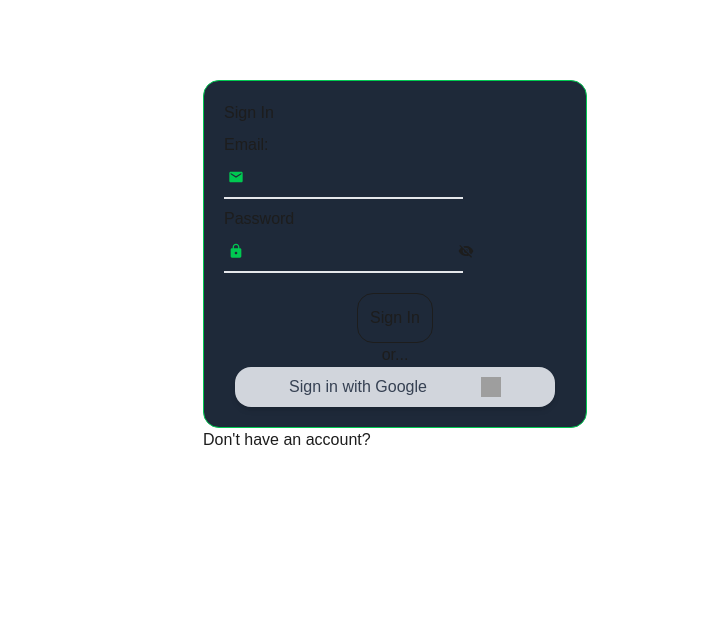
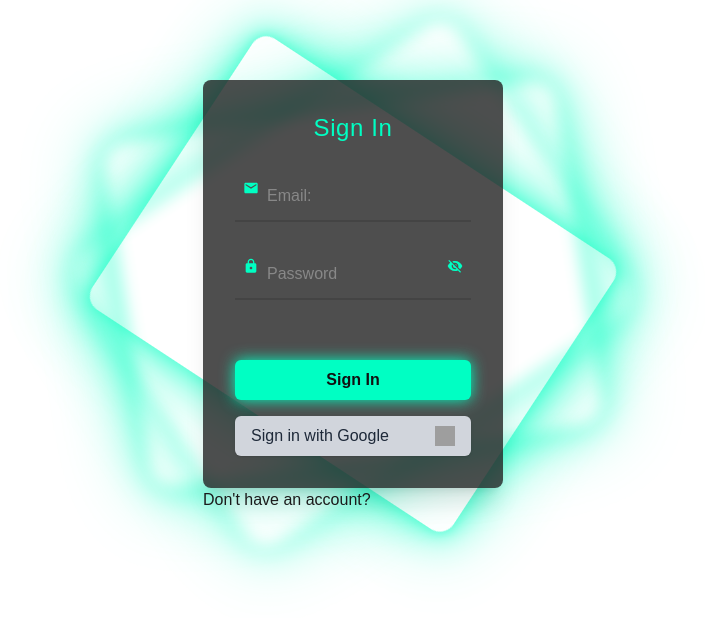
Before and after one commit to SDProject2025/game-spheres, a Next.js app: page /auth in a window 1280 px wide. Shown: the top 618 px of the page, without its empty margins (245-950 px from the left). Built offline with nearby package versions, Linux system fonts and the light colour scheme; grey boxes are pictures that could not be loaded.

Commit message:
style: updated UI for signup and signin
applied CSS changes to improve styling and layout of auth pages

```diff
--- a/src/components/auth/passwordInput.tsx
+++ b/src/components/auth/passwordInput.tsx
@@ -10,22 +10,26 @@ export default function PasswordInput({label, ...props}: Props) {
     const [showPassword, setShowPassword] = useState(false);
 
     return (
-        <label className='flex flex-col relative mt-2'>
-            <span>{label}</span>
-            <div className='flex relative'>
-                <MdLock className='absolute left-1 top-3 text-green-500'/>
+        <div className="relative mb-6">
             <input
                 {...props}
                 type={showPassword ? 'text' : 'password'}
-                    className="p-2 pl-6 border-b-2 border-gray-200 focus:outline-none focus:border-green-500 focus:shadow-md focus:shadow-green-500 transition-all duration-200"
+                required
+                placeholder=" "
+                className="peer w-full bg-transparent border-b-2 border-[#444] text-white pt-5 pb-2 px-8 outline-none focus:border-[#00ffc3] focus:shadow-[0_0_10px_#00ffc3] placeholder-transparent"
             />
-                <button type="button"
-                    onClick={(e) => setShowPassword(prev => !prev)}
-                    className='absolute right-23 top-3'
+            <label className="absolute left-8 top-2 text-[#888] text-sm transition-all peer-placeholder-shown:top-4 peer-placeholder-shown:text-base peer-placeholder-shown:text-[#888] peer-focus:top-2 peer-focus:text-sm peer-focus:text-[#00ffc3]">
+                {label}
+            </label>
+            <MdLock className="absolute left-2 top-3 text-[#00ffc3]" />
+            <button
+                type="button"
+                onClick={() => setShowPassword((prev) => !prev)}
+                className="absolute right-2 top-3 text-[#00ffc3] hover:text-white"
+                tabIndex={-1}
             >
-                    {showPassword ? <MdVisibility/> : <MdVisibilityOff/>}
+                {showPassword ? <MdVisibility /> : <MdVisibilityOff />}
             </button>
         </div>
-        </label>
     );
 }
--- a/src/components/auth/signIn/signInForm.tsx
+++ b/src/components/auth/signIn/signInForm.tsx
@@ -19,17 +19,30 @@ export default function SignInForm({signInWithGoogle, handleSignInClick}: Props)
     }
 
         return (
-        <form className="flex flex-col justify-evenly border border-green-500 rounded-2xl p-5 bg-gray-800" onSubmit={formSubmitHandler}>
-            <h1>Sign In</h1>
-            <TextInput label="Email:" icon={<MdEmail/>} onChange={(e) => setEmail(e.target.value)}/>
-            <PasswordInput label="Password" onChange={(e) => setPassword(e.target.value)}/>
+        // wrap the fram in neon rings called from globals.css
+      <div className="neon-rings-wrapper">
+        <div className="neon-ring neon-ring-1"></div>
+        <div className="neon-ring neon-ring-2"></div>
+        <div className="neon-ring neon-ring-3"></div>
+        {/* #222/80 controls opacity, decreasing denom makes it more transparent */}
+        <form
+          className="relative w-[300px] p-8 bg-[#222]/80 text-white rounded-lg shadow-xl" onSubmit={formSubmitHandler}>
+          <h1 className="text-2xl text-[#00ffc3] tracking-wide mb-6 text-center">Sign In</h1>
+          <TextInput label="Email:" icon={<MdEmail />} onChange={(e) => setEmail(e.target.value)} />
+          <PasswordInput label="Password" onChange={(e) => setPassword(e.target.value)} />
           <div className="flex flex-col justify-center items-center pt-5">
-                <button type="submit" className="p-3 border rounded-2xl hover:bg-gradient-to-br hover:from-green-500 hover:to-green-950 transition-colors duration-200">Sign In</button>
-                <p>or...</p>
+            <button
+              type="submit"
+              className="w-full py-2 mt-4 bg-[#00ffc3] text-[#111] font-semibold rounded-md shadow-[0_0_15px_#00ffc3] hover:bg-[#00e6b3] transition"
+            >
+              Sign In
+            </button>
+
+            {/* <p>or...</p> */}
             <button
               type="button"
-                    className='flex flex-row justify-evenly items-center rounded-2xl bg-gray-300 shadow-md text-gray-700 w-80 h-10 hover:bg-gray-500 hover:text-white transition-colors duration-200'
               onClick={signInWithGoogle}
+              className="mt-4 flex items-center justify-between gap-4 px-4 py-2 w-full rounded-md bg-gray-300 text-gray-800 shadow hover:bg-gray-500 hover:text-white transition"
             >
               <span className="font-medium">Sign in with Google</span>
               <img
@@ -40,5 +53,6 @@ export default function SignInForm({signInWithGoogle, handleSignInClick}: Props)
             </button>
           </div>
         </form>
+      </div>
     );
 }
--- a/src/components/auth/signUp/signUpForm.tsx
+++ b/src/components/auth/signUp/signUpForm.tsx
@@ -18,16 +18,35 @@ export default function SignUpForm({handleSignUpClick}: Props) {
         handleSignUpClick(username, email, password);
     }
 
-    return (
-        <form className="flex-col justify-evenly border border-green-500 rounded-2xl p-5 bg-gray-800" onSubmit={formSubmitHandler}>
-            <h1>Sign Up</h1>
-            <TextInput label="Username:" icon={<MdPerson/>} onChange={(e) => setUsername(e.target.value)}/>
-            <TextInput label="Email:" icon={<MdEmail/>} onChange={(e) => setEmail(e.target.value)}/>
-            <PasswordInput label="Password:" onChange={(e) => setPassword(e.target.value)}/>
+      return (
+    <div className="neon-rings-wrapper-blue">
+      <div className="neon-ring-blue neon-ring-blue-1"></div>
+      <div className="neon-ring-blue neon-ring-blue-2"></div>
+      <div className="neon-ring-blue neon-ring-blue-3"></div>
+      <form
+        className="relative w-[300px] p-8 bg-[#222]/20 text-white rounded-lg shadow-xl" onSubmit={formSubmitHandler}>
+        <h1 className="text-2xl text-[#3b82f6] tracking-wide mb-6 text-center">Sign Up</h1>
+        <TextInput
+          label="Username:"
+          icon={<MdPerson />}
+          onChange={(e) => setUsername(e.target.value)}
+        />
+        <TextInput
+          label="Email:"
+          icon={<MdEmail />}
+          onChange={(e) => setEmail(e.target.value)}
+        />
+        <PasswordInput label="Password:" onChange={(e) => setPassword(e.target.value)} />
 
-            <div className="flex flex-col justify-center items-center pt-5">
-                <button type="submit" className="p-3 border rounded-2xl hover:bg-gradient-to-br hover:from-green-500 hover:to-green-950 transition-colors duration-200">Sign Up</button>
-            </div>
-        </form>
-    );
+        <div className="flex flex-col justify-center items-center pt-5">
+          <button
+            type="submit"
+            className="w-full py-2 mt-4 bg-[#3b82f6] text-[#111] font-semibold rounded-md shadow-[0_0_15px_#3b82f6] hover:bg-[#2563eb] transition"
+          >
+            Sign Up
+          </button>
+        </div>
+      </form>
+    </div>
+  );
 }
--- a/src/components/auth/textInput.tsx
+++ b/src/components/auth/textInput.tsx
@@ -8,18 +8,21 @@ type Props = {
 
 export default function TextInput({label, icon, ...props}: Props) {
     return (
-        <label className='flex flex-col relative mt-2'>
-            <span>{label}</span>
-            <div className='flex relative'>
-                {icon &&
-                    <div className="absolute left-1 top-3 text-green-500">
-                        {icon}
-                    </div>
-                }
-                <input className="p-2 pl-6 border-b-2 border-gray-200 focus:outline-none focus:border-green-500 focus:shadow-md focus:shadow-green-500 transition-all duration-200"
-                    {...props}
-                />
-            </div>
-        </label>
+        <div className="relative mb-6">
+            <input
+                {...props}
+                required
+                placeholder=" "
+                className="peer w-full bg-transparent border-b-2 border-[#444] text-white pt-5 pb-2 px-8 outline-none focus:border-[#00ffc3] focus:shadow-[0_0_10px_#00ffc3] placeholder-transparent"
+            />
+            <label className="absolute left-8 top-2 text-[#888] text-sm transition-all peer-placeholder-shown:top-4 peer-placeholder-shown:text-base peer-placeholder-shown:text-[#888] peer-focus:top-2 peer-focus:text-sm peer-focus:text-[#00ffc3]">
+                {label}
+            </label>
+            {icon && (
+                <div className="absolute left-2 top-3 text-[#00ffc3]">
+                    {icon}
+                </div>
+            )}
+        </div>
     );
 }
--- a/src/styles/globals.css
+++ b/src/styles/globals.css
@@ -5,12 +5,12 @@
   --foreground: #1d1d1d;
 }
 
-@theme inline {
+/* @theme inline {
   --color-background: var(--background);
   --color-foreground: var(--foreground);
   --font-sans: var(--font-geist-sans);
   --font-mono: var(--font-geist-mono);
-}
+} */
 
 @media (prefers-color-scheme: dark) {
   :root {
@@ -24,3 +24,134 @@ body {
   color: var(--foreground);
   font-family: Arial, Helvetica, sans-serif;
 }
+/* neon rings for singin part, can change params from here (green rinbgs) */
+/* first ring rotates clockwise */
+@keyframes neonRotateClockwise {
+  0% { transform: rotate(0deg); }
+  100% { transform: rotate(360deg); }
+}
+/* second ring goes other dir */
+@keyframes neonRotateCounterClockwise {
+  0% { transform: rotate(0deg); }
+  100% { transform: rotate(-360deg); }
+}
+
+.neon-rings-wrapper {
+  position: relative;
+  border-radius: 12px;
+  display: inline-block;
+}
+
+.neon-ring {
+  position: absolute;
+  top: -12px;
+  left: -12px;
+  width: calc(100% + 24px);
+  height: calc(100% + 24px);
+  border-radius: 16px;
+  pointer-events: none;
+  box-shadow:
+    0 0 10px #00ffc3,
+    0 0 20px #00ffc3,
+    0 0 40px #00ffc3,
+    0 0 80px #00ffc3;
+  border: 2px solid transparent;
+  animation-timing-function: linear;
+  animation-iteration-count: infinite;
+  z-index: -1;
+}
+
+.neon-ring-1 {
+  animation-name: neonRotateClockwise;
+  /* how long its rotating 360 deg for */
+  animation-duration: 16s;
+  opacity: 0.6;
+}
+
+.neon-ring-2 {
+  top: -24px;
+  left: -24px;
+  width: calc(100% + 48px);
+  height: calc(100% + 48px);
+  border-radius: 24px;
+  opacity: 0.5;
+  filter: blur(8px);
+  animation-name: neonRotateCounterClockwise;
+  animation-duration: 20s;
+}
+.neon-ring-3 {
+  top: -24px;
+  left: -24px;
+  width: calc(100% + 48px);
+  height: calc(100% + 48px);
+  border-radius: 24px;
+  opacity: 0.4;
+  filter: blur(8px);
+  animation-name: neonRotateClockwise;
+  animation-duration: 35s;
+}
+
+/* these are blue neon rings for signup form, just experimenting for now*/
+@keyframes neonRotateClockwiseBlue {
+  0% { transform: rotate(0deg); }
+  100% { transform: rotate(360deg); }
+}
+
+@keyframes neonRotateCounterClockwiseBlue {
+  0% { transform: rotate(0deg); }
+  100% { transform: rotate(-360deg); }
+}
+
+.neon-rings-wrapper-blue {
+  position: relative;
+  border-radius: 12px;
+  display: inline-block;
+}
+
+.neon-ring-blue {
+  position: absolute;
+  top: -12px;
+  left: -12px;
+  width: calc(100% + 24px);
+  height: calc(100% + 24px);
+  border-radius: 16px;
+  pointer-events: none;
+  box-shadow:
+    0 0 10px #3b82f6,
+    0 0 20px #3b82f6,
+    0 0 40px #3b82f6,
+    0 0 80px #3b82f6;
+  border: 2px solid transparent;
+  animation-timing-function: linear;
+  animation-iteration-count: infinite;
+  z-index: -1;
+}
+
+.neon-ring-blue-1 {
+  animation-name: neonRotateClockwiseBlue;
+  animation-duration: 16s;
+  opacity: 0.6;
+}
+
+.neon-ring-blue-2 {
+  top: -24px;
+  left: -24px;
+  width: calc(100% + 48px);
+  height: calc(100% + 48px);
+  border-radius: 24px;
+  opacity: 0.5;
+  filter: blur(8px);
+  animation-name: neonRotateCounterClockwiseBlue;
+  animation-duration: 20s;
+}
+.neon-ring-blue-3{
+  top: -24px;
+  left: -24px;
+  width: calc(100% + 48px);
+  height: calc(100% + 48px);
+  border-radius: 24px;
+  opacity: 0.4;
+  filter: blur(8px);
+  animation-name: neonRotateClockwiseBlue;
+  animation-duration: 30s;
+}
```
Lines whose indentation alone changed are shown as unchanged.
